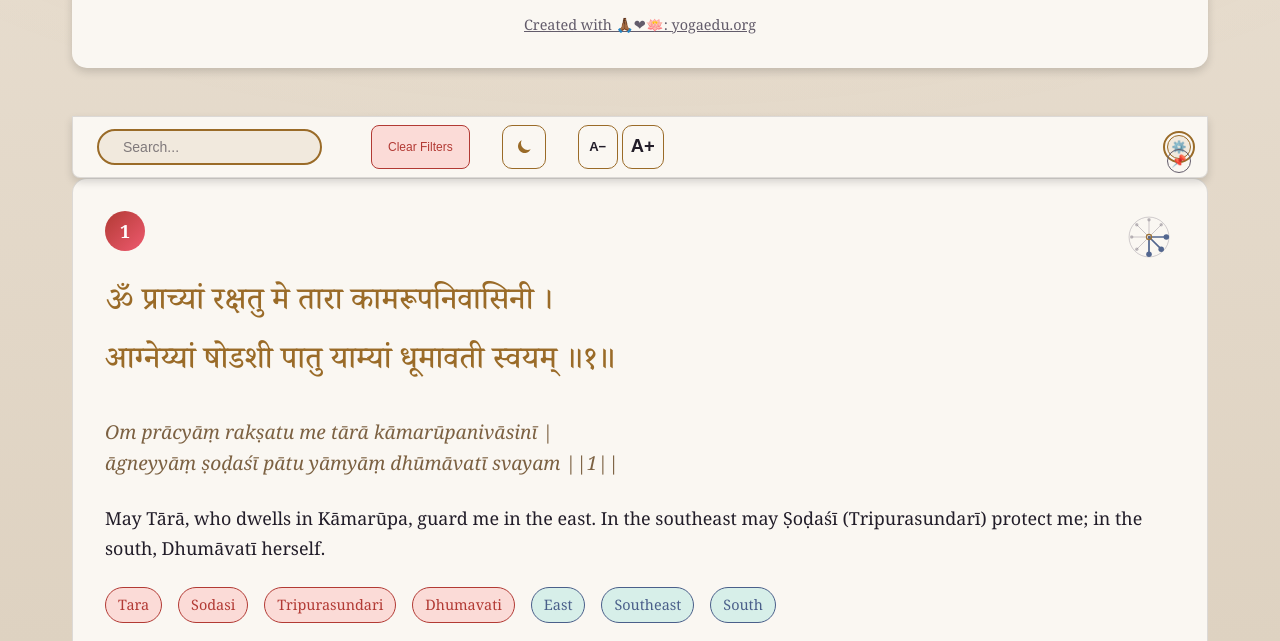
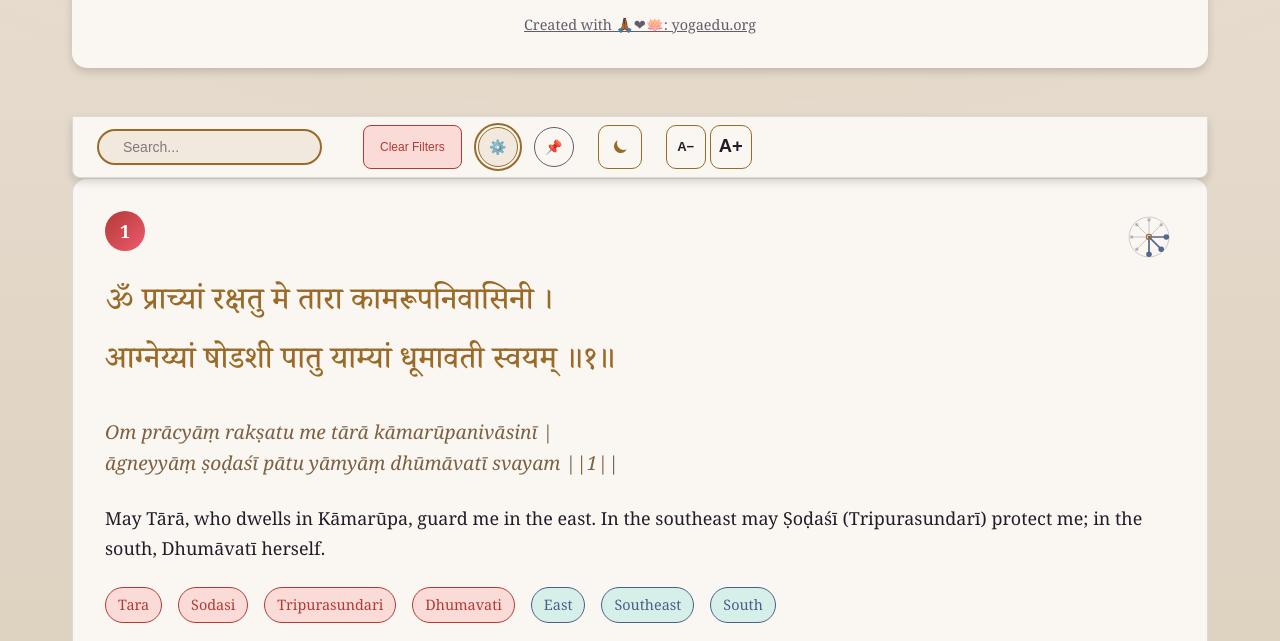
Before and after one commit to yogaedu-org/dmv-kavacham-study-tool, a plain HTML site: page index.html in a window 1280 px wide. Both pictures are taken after a click on the button "⚙️". Shown: the part 159-800 px from the top of the page. Drawn offline with Linux system fonts and the light colour scheme.

Commit message:
fix(ui): font-size cap 1.5→2.5, NBSP before daṇḍa/pipe, compact button overlap (#23)
- Font-size ceiling raised 1.5→2.5 (step 0.15); the reader is the point.
- formatTextForHTML inserts U+00A0 before daṇḍa (।/॥) and IAST pipe (|/||) so the
  mark never wraps away from its word as the font grows. (Daṇḍas confirmed correct
  Unicode: ।=U+0964, ॥=U+0965 — no faked two-single-daṇḍa.)
- Compact mode: gear/pin were position:absolute pinned to the right edge (pre-dating
  the theme + A−/A+ buttons) and overlapped A+. Now they flow inline (static) and the
  row wraps — verified zero overlap on desktop compact.

Co-Authored-By: Claude Opus 4.8 (1M context) <noreply@anthropic.com>

```diff
--- a/app.js
+++ b/app.js
@@ -173,7 +173,7 @@ function initThemeToggle() {
  */
 function initFontScale() {
     const KEY = 'dmv-font-scale';
-    const MIN = 0.85, MAX = 1.5, STEP = 0.1;
+    const MIN = 0.8, MAX = 2.5, STEP = 0.15;  // generous ceiling; the reader is the point (#23)
     let scale = parseFloat(localStorage.getItem(KEY));
     if (!scale || isNaN(scale)) scale = 1;
     const apply = function() {
@@ -990,7 +990,11 @@ function createTags(items, type) {
  * @returns {string} - Text with <br> tags
  */
 function formatTextForHTML(text) {
-    return escapeHtml(text).replace(/\n/g, '<br>');
+    // Non-breaking space before daṇḍa (।/॥) and IAST pipe daṇḍa (|/||) so the mark
+    // never wraps away from its word when the reader font size grows (#23).
+    return escapeHtml(text)
+        .replace(/ ([।॥]|\|+)/g, ' $1')
+        .replace(/\n/g, '<br>');
 }
 
 /* ==========================================================================
--- a/styles.css
+++ b/styles.css
@@ -272,28 +272,19 @@ a:hover {
   display: none !important;
 }
 
-/* Compact mode - show control buttons stacked on right */
+/* Compact mode - control buttons flow inline so they never overlap the
+   theme / font-size buttons (#23) */
 .controls.compact .compact-toggle,
 .controls.compact .pin-toggle {
-  display: flex !important;
+  display: inline-flex !important;
   opacity: 1;
-  max-height: none;
-  overflow: visible;
   pointer-events: auto;
-  position: absolute;
-  right: var(--spacing-sm);
-  top: 50%;
-  transform: translateY(-50%);
-  width: 24px;
-  height: 24px;
-  font-size: 12px;
+  position: static;
+  transform: none;
+  width: 40px;
+  height: 40px;
+  font-size: 14px;
   margin: 0;
-}
-
-/* Stack pin button below gear button */
-.controls.compact .pin-toggle {
-  right: var(--spacing-sm);
-  top: calc(50% + 14px);
 }
 
 /* Compact mode - show active filters but on second line */
@@ -317,15 +308,14 @@ a:hover {
   padding: 0 !important;
 }
 
-/* Compact mode - show only essential elements on first line */
+/* Compact mode - controls wrap and stay clear of each other */
 .controls.compact .controls-row:first-child {
   margin-bottom: 0;
-  gap: min(var(--spacing-md), 2vw);
+  gap: var(--spacing-xs) var(--spacing-sm);
   display: flex;
   align-items: center;
   justify-content: flex-start;
-  flex-wrap: nowrap;
-  padding-right: 60px; /* Space for stacked buttons */
+  flex-wrap: wrap;
 }
 
 /* Compact mode - keep search and clear button visible */
```
